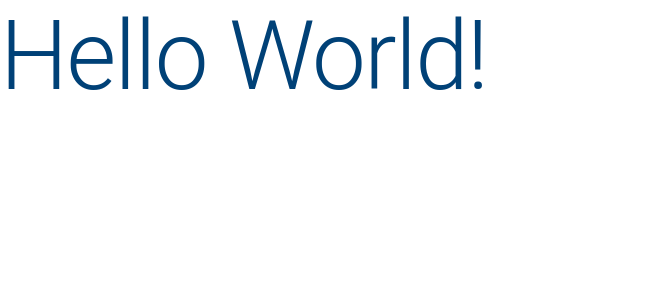
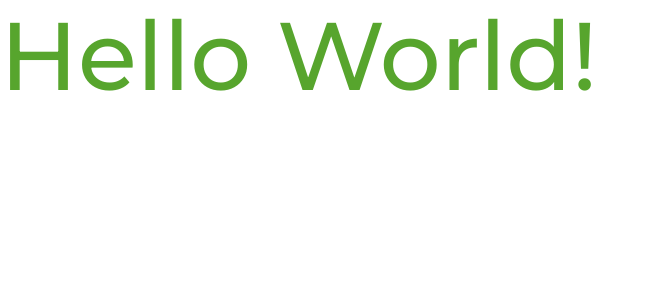
Before and after one commit to jyturrieta/codewave-www, a React (Create React App) app: page / in a window 1280 px wide. Shown: the top 300 px of the page, without its empty margins (0-646 px from the left). Built offline with nearby package versions, Linux system fonts and the light colour scheme.

Commit message:
agregada font montserrat

```diff
--- a/public/index.html
+++ b/public/index.html
@@ -9,11 +9,9 @@
       name="description"
       content="Web site created using create-react-app"
     />
-    <link rel="apple-touch-icon" href="%PUBLIC_URL%/logo192.png" />
-    <!--
-      manifest.json provides metadata used when your web app is installed on a
-      user's mobile device or desktop. See https://developers.google.com/web/fundamentals/web-app-manifest/
-    -->
+    <link rel="preconnect" href="https://fonts.googleapis.com">
+<link rel="preconnect" href="https://fonts.gstatic.com" crossorigin>
+<link href="https://fonts.googleapis.com/css2?family=Montserrat:wght@500&display=swap" rel="stylesheet">
     <link rel="manifest" href="%PUBLIC_URL%/manifest.json" />
     <!--
       Notice the use of %PUBLIC_URL% in the tags above.
--- a/src/App.js
+++ b/src/App.js
@@ -1,10 +1,12 @@
+import React from "react";
 import { Box, Typography } from "@mui/material";
+
 
 function App() {
   return (
     <div className="App">
       <Box sx={{ color:"secondary"}}>
-        <Typography variant="h1" color="primary">
+        <Typography variant="h1" color="relaxed.main">
           Hello World!
         </Typography>
       </Box>
--- a/src/theme.js
+++ b/src/theme.js
@@ -18,8 +18,11 @@
             main: "#ffffff"
         },
         grey: {
-            main: "#777779"
+            main: "#382122"
         }
+    },
+    typography: {
+        fontFamily: "Montserrat",
     }
 });
 
```
